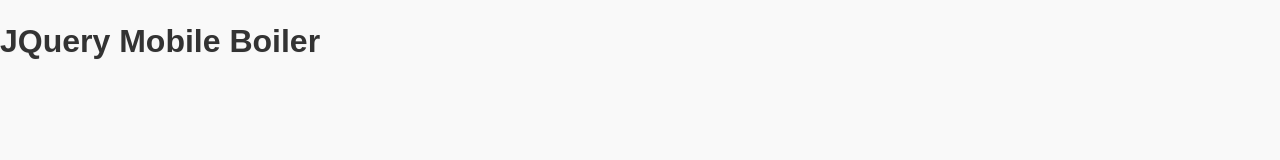
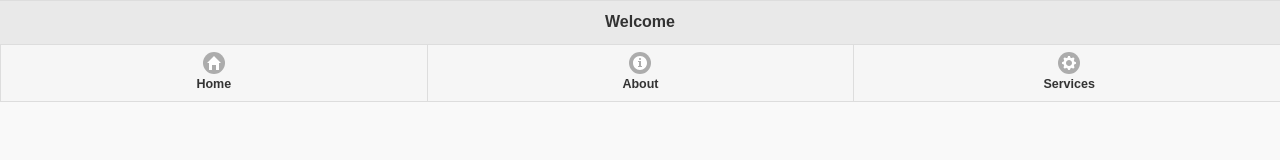
Before and after one commit to aindriu80/EZjQueryMobile, a plain HTML site: page index.html in a window 1280 px wide. Drawn offline with Linux system fonts and the light colour scheme.

Commit message:
Adding Pages and Navbar

```diff
--- a/index.html
+++ b/index.html
@@ -5,14 +5,72 @@
     <meta charset="UTF-8">
     <meta name="viewport" content="width=device-width, initial-scale=1.0">
     <meta http-equiv="X-UA-Compatible" content="ie=edge">
-    <title>JQM Boiler</title>
+    <title>Mock Services</title>
     <link rel="stylesheet" href="css/jquery.mobile-1.4.5.min.css">
     <script src="js/jquery-2.2.4.min.js"></script>
     <script src="js/jquery.mobile-1.4.5.min.js"></script>
 </head>
 
 <body>
-    <h1>JQuery Mobile Boiler</h1>
+    <!-- HomePage -->
+    <div data-role="page" id="home">
+        <div data-role="header">
+            <h1>Welcome</h1>
+            <div data-role="navbar">
+                <ul>
+                    <li>
+                        <a href="#home" data-icon="home">Home</a>
+                    </li>
+                    <li>
+                        <a href="#about" data-icon="info">About</a>
+                    </li>
+                    <li>
+                        <a href="#services" data-icon="gear">Services</a>
+                    </li>
+                </ul>
+            </div>
+        </div>
+    </div>
+
+    <!-- About -->
+    <div data-role="page" id="about">
+        <div data-role="header">
+            <h1>About</h1>
+            <div data-role="navbar">
+                <ul>
+                    <li>
+                        <a href="#home" data-icon="home">Home</a>
+                    </li>
+                    <li>
+                        <a href="#about" data-icon="info">About</a>
+                    </li>
+                    <li>
+                        <a href="#services" data-icon="gear">Services</a>
+                    </li>
+                </ul>
+            </div>
+        </div>
+    </div>
+
+    <!-- Services -->
+    <div data-role="page" id="services">
+        <div data-role="header">
+            <h1>Services</h1>
+            <div data-role="navbar">
+                <ul>
+                    <li>
+                        <a href="#home" data-icon="home">Home</a>
+                    </li>
+                    <li>
+                        <a href="#about" data-icon="info">About</a>
+                    </li>
+                    <li>
+                        <a href="#services" data-icon="gear">Services</a>
+                    </li>
+                </ul>
+            </div>
+        </div>
+    </div>
 </body>
 
 </html>
```
